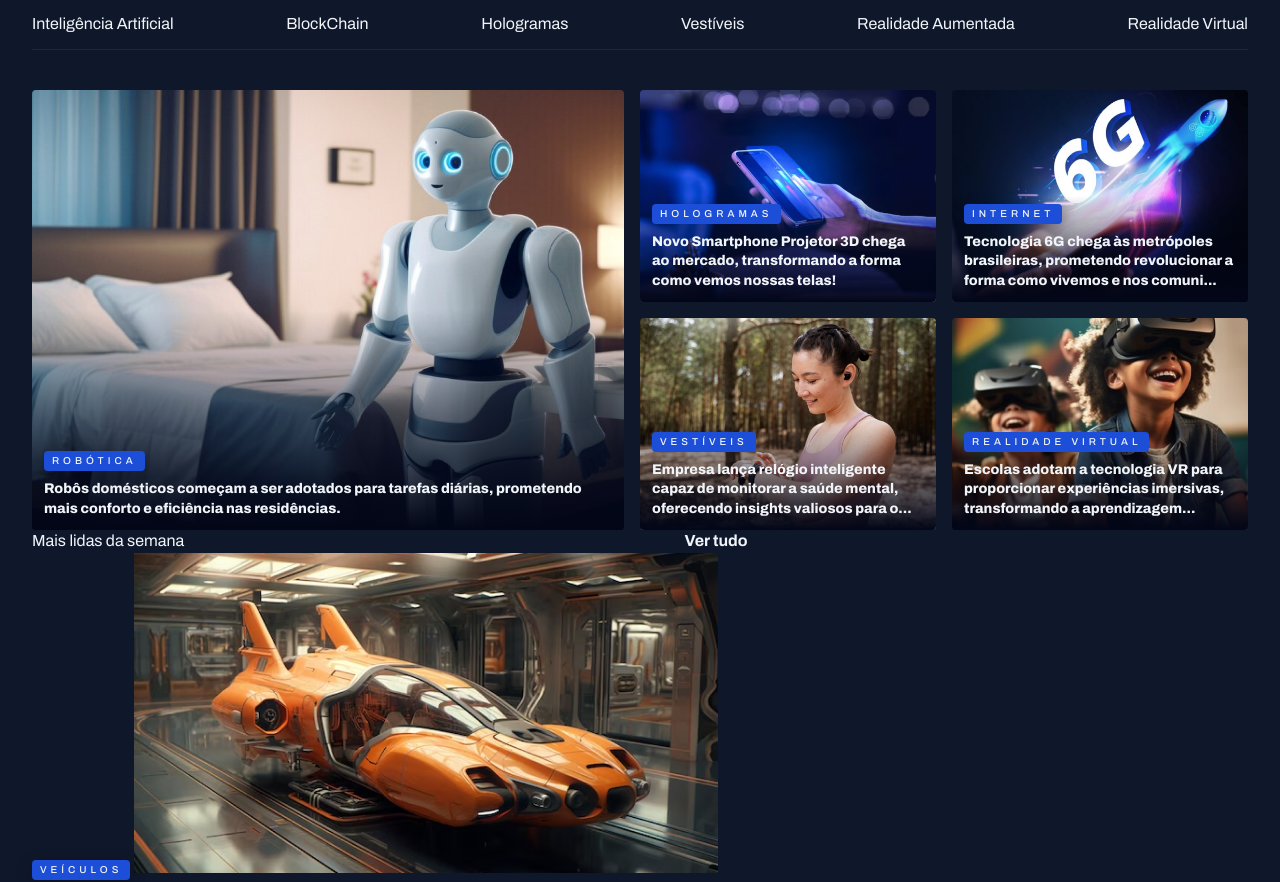
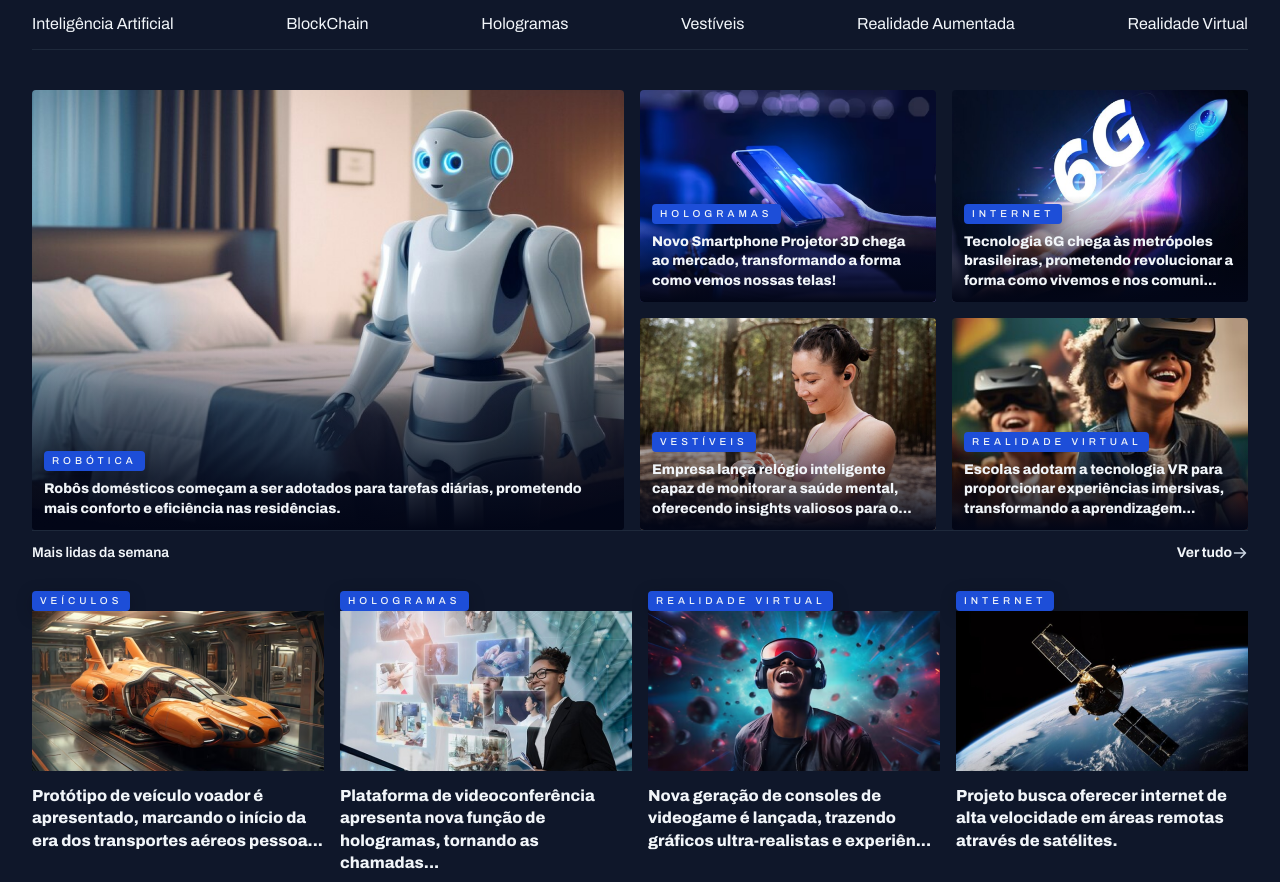
Before and after one commit to phpnogueira/Portal-de-Not-cias, a plain HTML site: page index.html in a window 1280 px wide. Shown: the part 74-956 px from the top of the page. Drawn offline with Linux system fonts and the light colour scheme.

Commit message:
apliccando estilos na seção mais lidas da semana

```diff
--- a/styles/section.css
+++ b/styles/section.css
@@ -1,3 +1,9 @@
+section header {
+  border-top: 1px solid var(--stroke-color);
+  padding-block: 12px 24px;
+  font: var(--text-span);
+}
+
 #featured {
   img {
     height: 100%;
@@ -30,3 +36,43 @@
     }
   }
 }
+
+#weekly {
+  header a {
+    justify-self: end;
+    align-items: center;
+
+    span {
+      background-image: url(../assets/icons/ArrowRight.svg);
+      width: 16px;
+      height: 16px;
+    }
+
+    &:hover span {
+      background-image: url(../assets/icons/ArrowRight-hover.svg);
+    }
+  }
+
+  & > div {
+    grid-template-columns: repeat(4, 292px);
+  }
+
+  img {
+    height: 160px;
+  }
+
+  figure {
+    position: relative;
+
+    .content-tag {
+      position: absolute;
+      top: 8px;
+      left: 8px;
+    }
+  }
+
+  p {
+    margin-top: 8px;
+    font-weight: 800;
+  }
+}
```
